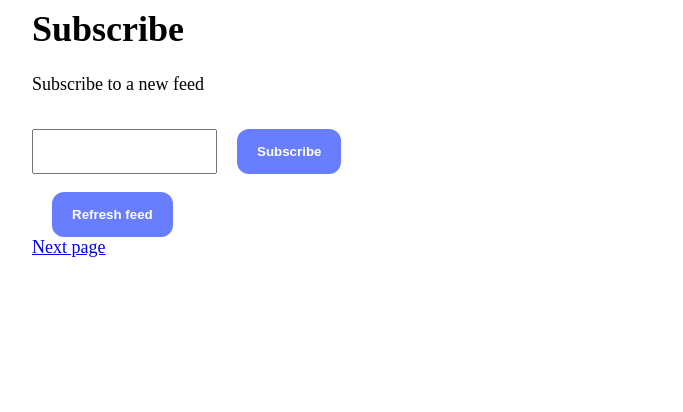
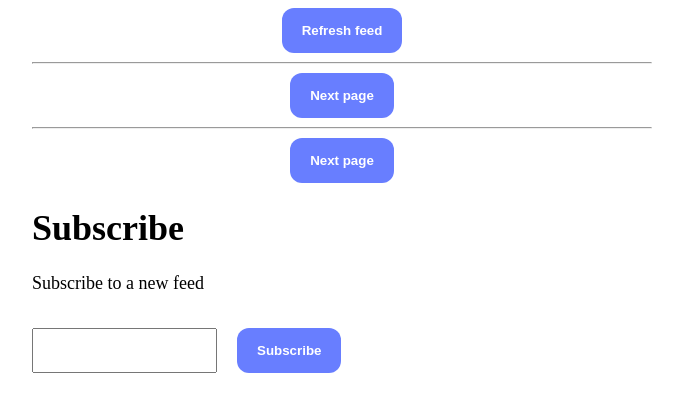
Before and after one commit to Simisticot/podcasticot, a Flask app: template templates/podcast_home.html in a window 1280 px wide. Shown: the top 412 px of the page, without its empty margins (298-981 px from the left). Run offline with Flask 2, Linux system fonts and the light colour scheme; the template is opened without the code that fills it, so the values that code supplies are empty; some libraries are stand-ins or nearby versions.

Commit message:
Add pagination with no reloads

```diff
--- a/server.py
+++ b/server.py
@@ -8,12 +8,8 @@ from werkzeug.middleware.proxy_fix import ProxyFix
 
 from business.podcast_service import PodcastService
 from business.rss import FeedParserRssParser
-from persistence.datastore import (
-    Datastore,
-    EpisodeNotFound,
-    SubscriptionAlreadyExists,
-    UnknownUser,
-)
+from persistence.datastore import (Datastore, EpisodeNotFound,
+                                   SubscriptionAlreadyExists, UnknownUser)
 
 ENV_FILE = find_dotenv()
 if ENV_FILE:
@@ -80,6 +76,27 @@ def podhome():
     )
 
 
+@app.get("/feed")
+def feed():
+    session_user = session.get("user")
+    if session_user is None:
+        return redirect(url_for("login"))
+    user_email = session_user["userinfo"]["email"]
+    if user_email is None:
+        return redirect(url_for("login"))
+    podcast_service = PodcastConfiguration().podcast_service
+    try:
+        db_user = podcast_service.find_user_by_email(user_email=user_email)
+    except UnknownUser:
+        db_user = podcast_service.save_user(user_email=user_email)
+    page = request.args.get("page", type=int, default=1)
+    return render_template(
+        template_name_or_list="feed.html",
+        episodes=podcast_service.get_user_home_feed(user_id=db_user.id, page=page),
+        page=page,
+    )
+
+
 @app.post("/subscribe-to-feed")
 def subscribe_to_feed():
     session_user = session.get("user")
@@ -99,6 +116,7 @@ def subscribe_to_feed():
     return render_template(
         template_name_or_list="feed.html",
         episodes=podcast_service.get_user_home_feed(user_id=db_user.id, page=1),
+        page=1,
     )
 
 
@@ -121,6 +139,7 @@ def refresh():
     return render_template(
         template_name_or_list="feed.html",
         episodes=podcast_service.get_user_home_feed(user_id=db_user.id, page=1),
+        page=1,
     )
 
 
--- /dev/null
+++ b/static/play_on_swap.js
@@ -0,0 +1,6 @@
+document.body.addEventListener("htmx:afterSwap", (event) => {
+	if (event.detail.target.id === "player"){
+		player_control = document.getElementById("player-control");
+		player_control.play()
+	}
+});
--- a/static/style.css
+++ b/static/style.css
@@ -98,6 +98,7 @@ button:hover{
     display: flex;
     flex-direction: row;
     align-items: center;
+    justify-content: center;
 }
 
 #refresh {
@@ -112,6 +113,12 @@ button:hover{
     display: unset;
 }
 
+#page-controls{
+    display: flex;
+    flex-direction: row;
+    justify-content: space-evenly;
+}
+
 @media(max-width: 992px){
     #form-plus-timeline{
         width: 95%
--- a/templates/feed.html
+++ b/templates/feed.html
@@ -1,3 +1,6 @@
+<hr>
+{% include "page_controls.html" %}
+<hr>
 {% for play_info in  episodes %}
 <div class="episode-container">
     <div class="thumbnail-container">
@@ -16,3 +19,4 @@
 </div>
 <hr>
 {% endfor %}
+{% include "page_controls.html" %}
--- /dev/null
+++ b/templates/page_controls.html
@@ -0,0 +1,13 @@
+<div id="page-controls">
+    {% if page > 1 %}
+    <button hx-trigger="click" hx-get="/feed?page={{page-1}}" hx-target="#user-feeds-timeline" hx-swap="innerHTML show:top" hx-replace-url="/podhome?page={{page-1}}">
+        Previous page
+    </button>
+    <button hx-trigger="click" hx-get="/feed" hx-target="#user-feeds-timeline" hx-swap="innerHTML show:top" hx-replace-url="/podhome">
+        Home
+    </button>
+    {% endif %}
+    <button hx-trigger="click" hx-get="/feed?page={{page+1}}" hx-target="#user-feeds-timeline" hx-swap="innerHTML show:top" hx-replace-url="/podhome?page={{page+1}}">
+        Next page
+    </button>
+</div>
--- a/templates/player-control.html
+++ b/templates/player-control.html
@@ -1 +1 @@
-<audio controls autoplay data-episode-id='{{ play_info.episode.id }}' id='player-control' src='{{ play_info.episode.assets.download_link }}{{ play_time_string }}'></audio>
+<audio controls data-episode-id='{{ play_info.episode.id }}' id='player-control' src='{{ play_info.episode.assets.download_link }}{{ play_time_string }}'></audio>
--- a/templates/podcast_home.html
+++ b/templates/podcast_home.html
@@ -1,3 +1,4 @@
+<!doctype html>
 <html lang="en">
 <head>
     <script src="https://unpkg.com/htmx.org@1.9.10"
@@ -18,6 +19,13 @@
 <div id="form-plus-timeline">
     <div id="ui">
         <div>
+            <div class="refresh-container">
+                        <button id="refresh" hx-indicator="#refresh-spinner" hx-trigger="click" hx-post="/refresh" hx-target="#user-feeds-timeline" hx-swap="innerHTML" hx-replace-url="/podhome">
+                            Refresh feed
+                        </button>
+                        <img id="refresh-spinner" src="/static/spinner.svg">
+            </div>
+            <div id="user-feeds-timeline">{% include "feed.html" %}</div>
             <div id="subscription-form">
                 <h1>Subscribe</h1>
                 <form hx-post="/subscribe-to-feed" hx-target="#user-feeds-timeline" hx-swap="innerHTML">
@@ -28,18 +36,11 @@
                     </div>
                 </form>
             </div>
-            <div class="refresh-container">
-                        <button id="refresh" hx-indicator="#refresh-spinner" hx-trigger="click" hx-post="/refresh" hx-target="#user-feeds-timeline" hx-swap="innerHTML">
-                            Refresh feed
-                        </button>
-                        <img id="refresh-spinner" src="/static/spinner.svg">
-            </div>
-            <div id="user-feeds-timeline">{% include "feed.html" %}</div>
-                    <div id="next-page"><a href="/podhome?page={{page + 1}}">Next page</a></div>
         </div>
     </div>
 </div>
 <script src="/static/time_update.js"></script>
 <script src="/static/hotkeys.js"></script>
+<script src="/static/play_on_swap.js"></script>
 </body>
 </html>
```
